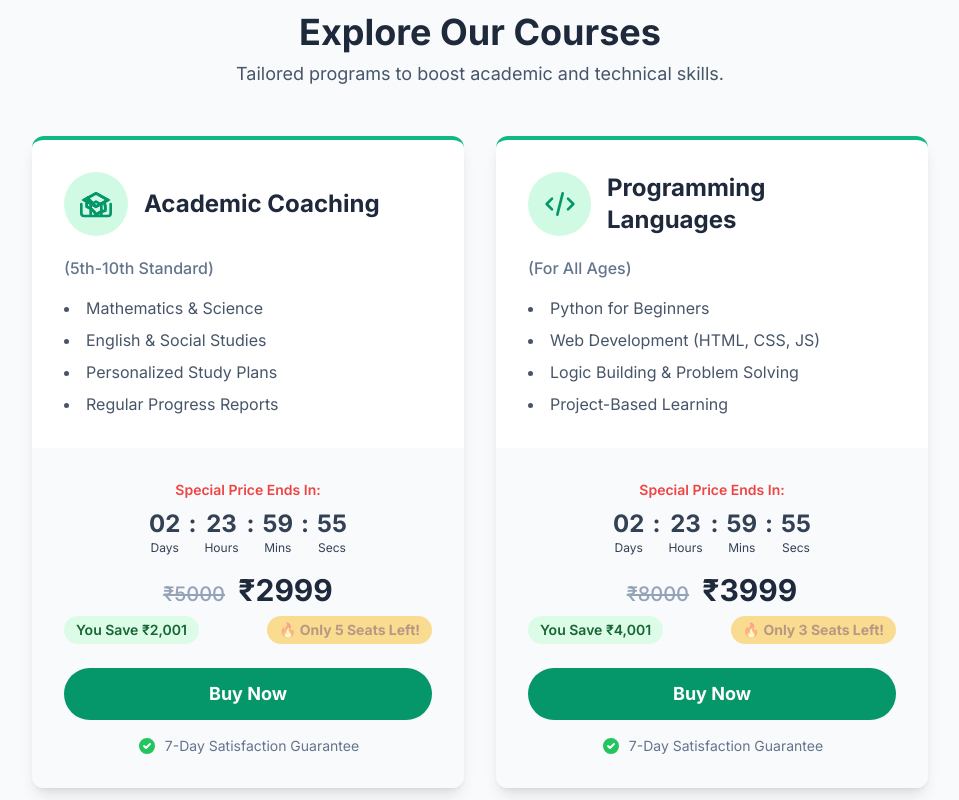
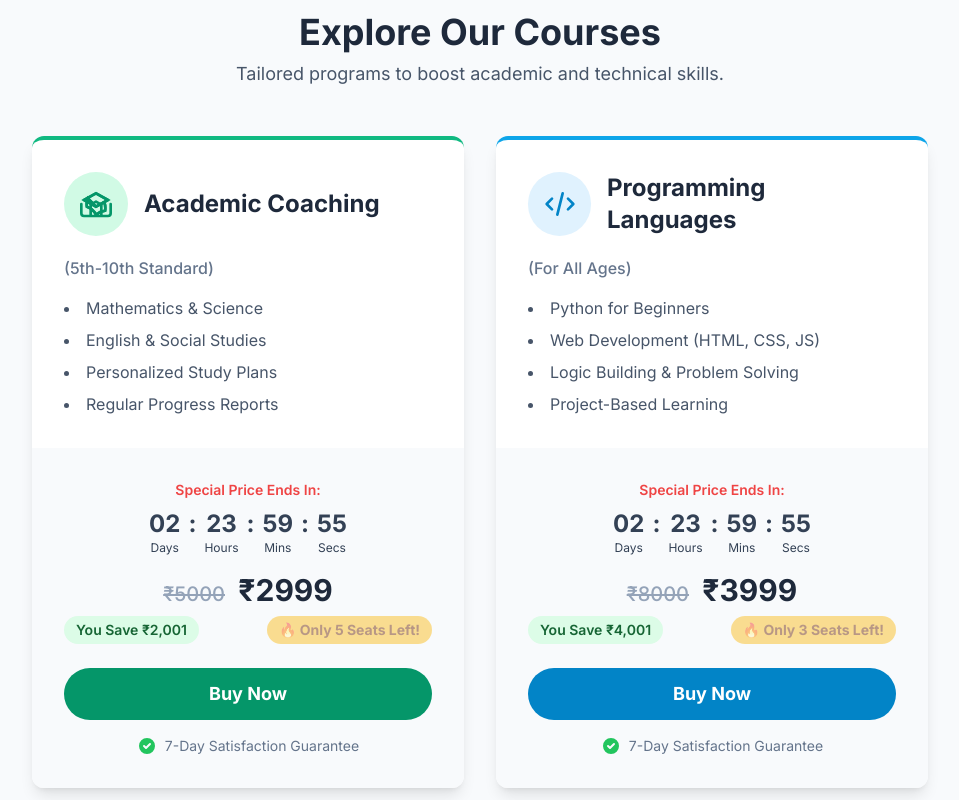
Before and after one commit to Srikanthpv21/Brightmindsacademy, a plain HTML site: page index.html in a window 1280 px wide. Shown: the part 1600-2400 px from the top of the page, without its empty margins (160-1119 px from the left). Drawn offline with nearby package versions, Linux system fonts and the light colour scheme.

Commit message:
Update index.html

```diff
--- a/index.html
+++ b/index.html
@@ -21,7 +21,7 @@
         }
         .cta-button:hover {
             transform: translateY(-3px);
-            box-shadow: 0 6px 15px rgba(16, 185, 129, 0.25);
+            box-shadow: 0 6px 15px rgba(55, 65, 81, 0.2);
         }
         .card-hover {
             transition: all 0.3s ease;
@@ -178,10 +178,10 @@
                         </div>
                     </div>
                     <!-- Programming Languages -->
-                    <div class="bg-white rounded-xl shadow-lg card-hover flex flex-col border-t-4 border-emerald-500">
+                    <div class="bg-white rounded-xl shadow-lg card-hover flex flex-col border-t-4 border-sky-500">
                         <div class="p-8 flex-grow">
                              <div class="flex items-center mb-5">
-                                <div class="bg-emerald-100 text-emerald-600 w-16 h-16 rounded-full flex items-center justify-center">
+                                <div class="bg-sky-100 text-sky-600 w-16 h-16 rounded-full flex items-center justify-center">
                                     <svg xmlns="http://www.w3.org/2000/svg" class="h-8 w-8" fill="none" viewBox="0 0 24 24" stroke="currentColor" stroke-width="2">
                                       <path stroke-linecap="round" stroke-linejoin="round" d="M10 20l4-16m4 4l4 4-4 4M6 16l-4-4 4-4" />
                                     </svg>
@@ -215,7 +215,7 @@
                                 <span class="bg-amber-400 text-amber-900 text-sm font-bold px-3 py-1 rounded-full animate-pulse">🔥 Only 3 Seats Left!</span>
                             </div>
                             <div class="mt-6">
-                                <button data-upi-link="upi://pay?pa=srikanth26@ptyes&pn=SLearn%20Academy&am=3999&cu=INR&tn=Programming%20Course%20Fee" data-course-name="Programming Languages" class="buy-now-btn block w-full text-center bg-emerald-600 text-white px-6 py-3 rounded-full text-lg font-bold cta-button">Buy Now</button>
+                                <button data-upi-link="upi://pay?pa=srikanth26@ptyes&pn=SLearn%20Academy&am=3999&cu=INR&tn=Programming%20Course%20Fee" data-course-name="Programming Languages" class="buy-now-btn block w-full text-center bg-sky-600 text-white px-6 py-3 rounded-full text-lg font-bold cta-button">Buy Now</button>
                             </div>
                             <div class="mt-4 flex items-center justify-center text-sm text-slate-500">
                                 <svg xmlns="http://www.w3.org/2000/svg" class="h-5 w-5 mr-2 text-green-500" viewBox="0 0 20 20" fill="currentColor"><path fill-rule="evenodd" d="M10 18a8 8 0 100-16 8 8 0 000 16zm3.707-9.293a1 1 0 00-1.414-1.414L9 10.586 7.707 9.293a1 1 0 00-1.414 1.414l2 2a1 1 0 001.414 0l4-4z" clip-rule="evenodd" /></svg>
@@ -679,4 +679,4 @@
 
     </script>
 </body>
-</html>
+</html>"
```
